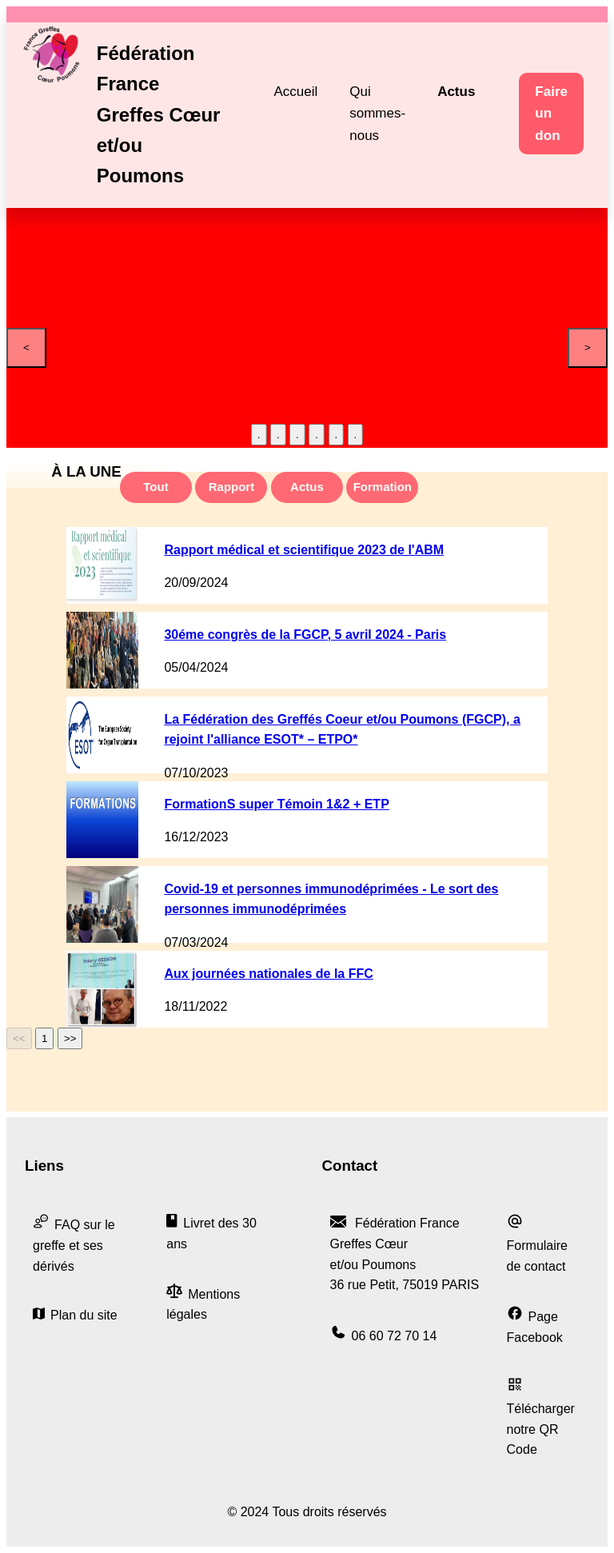
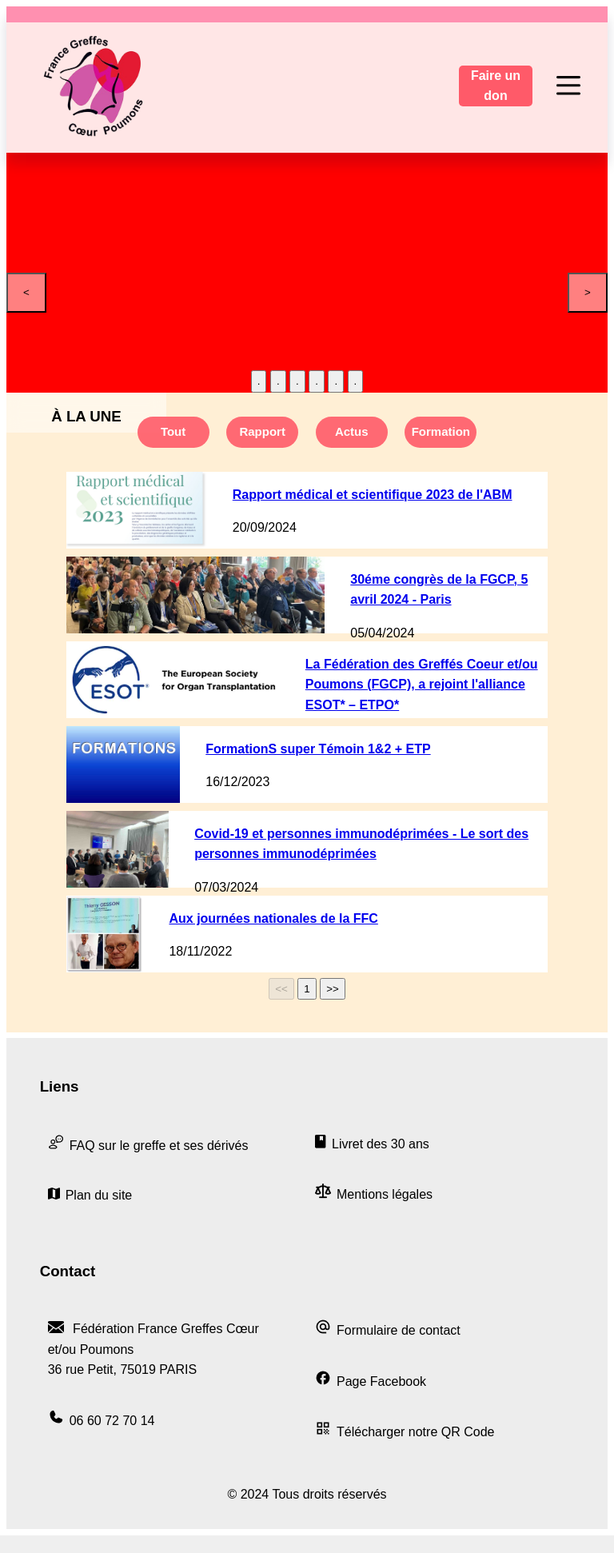
Before and after one commit to ZreY27/Refonte_FGCP_asso, a PHP site: page /actus.html in a window 768 px wide. Shown: the whole page at 80% size. After the commit the page ends 1920 px from the top, so only its background shows below. Run offline with PHP 8.4, Linux system fonts and the light colour scheme.

Commit message:
maj du responsive, corrections sur la page d'actus

```diff
--- a/SAE/accueil.html
+++ b/SAE/accueil.html
@@ -127,7 +127,7 @@
                 <div class="contact">
                     <h3>Contact</h3>
                     <div class="contactAll">
-                        <div class="conctact1">
+                        <div class="contact1">
                             <p id="adresse"><img src="img/footer/contact/adresse.png" alt="Adresse" class="image">
                                 Fédération France Greffes Cœur<br>et/ou Poumons<br>36 rue Petit, 75019 PARIS</p>
                             <p id="telephone"><img src="img/footer/contact/phone.png" alt="Numéro de téléphone" class="image">06 60 72 70 14</p>
--- a/SAE/actus.html
+++ b/SAE/actus.html
@@ -41,29 +41,28 @@
     </header>
 
     <main>
-
         <section id="aLaUne">
-
             <div id = "container">
-
-                <div id = "actus1" class = "actusALaUne">
+                <div id="carroussel">
+                    <div id = "actus1" class = "actusALaUne"></div>
+                    <div id = "actus2" class = "actusALaUne"></div>
+                    <div id = "actus3" class = "actusALaUne"></div>
+                    <div id = "actus4" class = "actusALaUne"></div>
+                    <div id = "actus5" class = "actusALaUne"></div>
+                    <div id = "actus6" class = "actusALaUne"></div>
                 </div>
 
-                <div id = "actus2" class = "actusALaUne">
+                <button type="button" id="btnPrev" class = "boutonALaUne" onclick=""> < </button>
+                <button type="button" id="btnNext" class = "boutonALaUne" onclick=""> > </button>
+
+                <div id = "navigALaUne">
+                    <button class = "pointNavig"> . </button>
+                    <button class = "pointNavig"> . </button>
+                    <button class = "pointNavig"> . </button>
+                    <button class = "pointNavig"> . </button>
+                    <button class = "pointNavig"> . </button>
+                    <button class = "pointNavig"> . </button>
                 </div>
-
-                <div id = "actus3" class = "actusALaUne">
-                </div>
-
-                <div id = "actus4" class = "actusALaUne">
-                </div>
-
-                <div id = "actus5" class = "actusALaUne">
-                </div>
-
-                <div id = "actus6" class = "actusALaUne">
-                </div>
-
             </div>
 
             <div id = "divALaUne">
@@ -71,58 +70,23 @@
                     À LA UNE
                 </h3>
             </div>
-
-            <button type="button" id="btnPrev" class = "boutonALaUne" onclick="">
-                <
-            </button>
-
-            <button type="button" id="btnNext" class = "boutonALaUne" onclick="">
-                >
-            </button>
-
-            <div id = "navigALaUne">
-
-                <button class = "pointNavig">
-                    .
-                </button>
-
-                <button class = "pointNavig">
-                    .
-                </button>
-
-                <button class = "pointNavig">
-                    .
-                </button>
-
-                <button class = "pointNavig">
-                    .
-                </button>
-
-                <button class = "pointNavig">
-                    .
-                </button>
-
-                <button class = "pointNavig">
-                    .
-                </button>
-
-            </div>
-
         </section>
 
         <div id="navigActu">
-
+            <div id="topNavigActu">
                 <div id="filtres">
                     <button type="button" class="filtre" onclick="afficherArticles('all')">Tout</button>
                     <button type="button" class="filtre" onclick="afficherArticles('rapport')">Rapport</button>
                     <button type="button" class="filtre" onclick="afficherArticles('actus')">Actus</button>
                     <button type="button" class="filtre" onclick="afficherArticles('formation')">Formation</button>
                 </div>
+            </div>
 
+            <div id="midNavigActu">
                 <!-- template des articles -->
                 <template id="article_vide">
                     <div class ="actus">
-                    <img class="imageActus">
+                        <img class="imageActus" alt="">
                         <div>
                             <a class="lienActus"> <p class="titreActus"></p> </a>
                             <p class="dateActus"></p>
@@ -133,14 +97,15 @@
                 <section id="listeArticles">
                     <!-- les articles apparaissent ici-->
                 </section>
+            </div>
 
-
+            <div id="bottomNavigActu">
                 <div id="navigPages">
                     <button type="button" id="arrowLeft" onclick="changerPage('prev')"> << </button>
                     <button type="button" id="currentPage"> 1 </button>
                     <button type="button" id="arrowRight" onclick="changerPage('next')"> >> </button>
                 </div>
-
+            </div>
         </div>
     </main>
 
@@ -174,7 +139,7 @@
                 <div class="contact">
                     <h3>Contact</h3>
                     <div class="contactAll">
-                        <div class="conctact1">
+                        <div class="contact1">
                             <p id="adresse"><img src="img/footer/contact/adresse.png" alt="Adresse" class="image">
                                 Fédération France Greffes Cœur<br>et/ou Poumons<br>36 rue Petit, 75019 PARIS</p>
                             <p id="telephone"><img src="img/footer/contact/phone.png" alt="Numéro de téléphone" class="image">06 60 72 70 14</p>
--- a/SAE/don.html
+++ b/SAE/don.html
@@ -125,7 +125,7 @@
                 <div class="contact">
                     <h3>Contact</h3>
                     <div class="contactAll">
-                        <div class="conctact1">
+                        <div class="contact1">
                             <p id="adresse"><img src="img/footer/contact/adresse.png" alt="Adresse" class="image">
                                 Fédération France Greffes Cœur<br>et/ou Poumons<br>36 rue Petit, 75019 PARIS</p>
                             <p id="telephone"><img src="img/footer/contact/phone.png" alt="Numéro de téléphone" class="image">06 60 72 70 14</p>
--- a/SAE/presentation.html
+++ b/SAE/presentation.html
@@ -206,7 +206,7 @@
                 <div class="contact">
                     <h3>Contact</h3>
                     <div class="contactAll">
-                        <div class="conctact1">
+                        <div class="contact1">
                             <p id="adresse"><img src="img/footer/contact/adresse.png" alt="Adresse" class="image">
                                 Fédération France Greffes Cœur<br>et/ou Poumons<br>36 rue Petit, 75019 PARIS</p>
                             <p id="telephone"><img src="img/footer/contact/phone.png" alt="Numéro de téléphone" class="image">06 60 72 70 14</p>
--- a/SAE/style/accueil.css
+++ b/SAE/style/accueil.css
@@ -105,7 +105,7 @@
 /*fin design ruban vert*/
 
 /*------------------------------- Ecran de taille moyenne (tablette) --------------------------------------*/
-@media all and (min-width: 600px) and (max-width: 768px){
+@media all and (min-width: 600px) and (max-width: 800px){
     /*-------- "Pourquoi donner" --------*/
     .zoneText{
         padding: 10px;
--- a/SAE/style/actus.css
+++ b/SAE/style/actus.css
@@ -51,6 +51,11 @@
     text-align: center;
 }
 
+#container{
+    display: flex;
+    justify-content: center;
+    align-items: flex-end;
+}
 .boutonALaUne {
     backdrop-filter: blur(10px);
     background: rgba(255,255,255,0.5);
@@ -70,32 +75,27 @@
 
 }
 
-#navigALaUne {
-    position: absolute;
-    top: 90%;
-    left: 50%;
-    transform: translateX(-50%);
-}
-
 #navigActu {
     background-color: papayawhip;
     height: 800px ;
 
 }
 
+#topNavigActu{
+    display: flex;
+    justify-content: center;
+}
+
 #filtres {
-
     margin-top: 30px;
     margin-bottom: 30px;
     width : 468px;
-    position: relative;
     left: 50%;
-    transform: translateX(-50%);
-
+    display: flex;
+    justify-content: space-evenly;
 }
 
 .filtre{
-
     background-color: var(--couleur_don);
     color: white;
     border: none;
@@ -105,6 +105,7 @@
     padding: .5em;
     font-weight: bold;
     opacity: .9;
+    cursor: pointer;
 }
 
 .filtre:hover, .boutonALaUne:hover{
@@ -114,6 +115,9 @@
     opacity: 1.3;
 }
 
+#midNavigActu{
+    margin-bottom: 1%;
+}
 #listeArticles {
     display: flex;
     flex-direction: column;
@@ -130,7 +134,6 @@
 .imageActus {
     height: inherit;
     width: auto;
-    max-width: 15%;
 }
 
 .titreActus {
@@ -142,11 +145,11 @@
     margin-left: 2em;
 }
 
-#navigPages {
-    position: relative;
-    left: 50%;
-    transform: translateX(-50%);
+#bottomNavigActu{
+    display: flex;
+    justify-content: center;
 }
+
 
 /* Footer */
 
--- a/SAE/style/don.css
+++ b/SAE/style/don.css
@@ -214,7 +214,7 @@
 }
 
 /*------------------------------- Ecran de taille moyenne (tablette) --------------------------------------*/
-@media all and (min-width: 600px) and (max-width: 768px){
+@media all and (min-width: 600px) and (max-width: 800px){
     .titre{ /* "Comment faire un don" */
         width:50%;
         margin-top: 20%;
--- a/SAE/style/presentation.css
+++ b/SAE/style/presentation.css
@@ -164,7 +164,7 @@
 
 
 /*------------------------------- Ecran de taille moyenne (tablette) --------------------------------------*/
-@media all and (min-width: 600px) and (max-width: 768px){
+@media all and (min-width: 600px) and (max-width: 800px){
     header{
         margin-bottom: 10%;
     }
--- a/SAE/style/style.css
+++ b/SAE/style/style.css
@@ -87,6 +87,7 @@
     border-radius: 10px;
     margin-left: 35px;
     margin-right: 30px;
+    text-align: center;
 }
 
 .don a{
@@ -219,8 +220,172 @@
 
 /* ------------ FIN Footer ---------------*/
 
+/*------------------------------- PC avec un petit écran --------------------------------------*/
+@media all and (min-width: 768px) and (max-width: 992px){
+    header{
+        margin-bottom: 7%;
+    }
 
+    header ul{
+        display: flex;
+        justify-content: center;
+    }
 
+    .menuVersionMobile{
+        border-color: black;
+    }
+
+    nav{
+        display: none;
+    }
+
+    #navMobile{
+        display: flex;
+        align-items: center;
+        margin-right : 4%;
+    }
+
+    #navVersionMobile {
+        max-height: 0;
+        overflow: hidden;
+        transition: max-height 0.5s ease-out;
+    }
+
+    #navVersionMobile.active {
+        display: inline;
+    }
+
+    #navVersionMobile li {
+        margin: 2%;
+    }
+
+    .don {
+        border-radius: 5px;
+        width: 100%;
+        text-align: center;
+    }
+
+    #logoNom {
+        display: flex;
+        align-items: center;
+        justify-content: space-between;
+        width: 100%;
+    }
+
+    #menuMobile {
+        display: flex;
+        align-items: center;
+        width: auto;
+        height: 3%;
+        margin-left: auto;
+        margin-right: 2%;
+        cursor : pointer;
+    }
+
+    #logo{
+        height: auto;
+        width: 18%;
+        margin: 1%;
+    }
+    /* ----------- Footer ------------- */
+
+    .top_footer {
+        flex-direction: column;
+        align-items: center;
+    }
+
+    .liens, .contact {
+        width: 90%;
+    }
+
+    /* ----------- FIN Footer ------------- */
+}
+
+/*------------------------------- Ecran de taille moyenne (tablette) --------------------------------------*/
+@media all and (min-width: 600px) and (max-width: 800px){
+    header{
+        padding-bottom: 0.5%;
+    }
+
+    header ul{
+        display: block;
+    }
+
+    .menuVersionMobile{
+        border-color: black;
+    }
+    /* ----------- Barre de navigation ------------- */
+    nav{
+        display: none;
+    }
+
+    #navMobile{
+        display: flex;
+        align-items: center;
+        margin-right : 4%;
+    }
+
+    #navVersionMobile {
+        max-height: 0;
+        overflow: hidden;
+        transition: max-height 0.5s ease-out;
+    }
+
+    #navVersionMobile.active {
+        display: block;
+    }
+
+    #navVersionMobile li {
+        margin: 2%;
+    }
+
+    .don {
+        border-radius: 5px;
+        width: 100%;
+        text-align: center;
+    }
+
+    #logoNom {
+        display: flex;
+        align-items: center;
+        justify-content: space-between;
+        width: 100%;
+    }
+
+    #menuMobile {
+        display: flex;
+        align-items: center;
+        width: auto;
+        height: 3%;
+        margin-left: auto;
+        margin-right: 2%;
+        cursor : pointer;
+    }
+
+    #nom{
+        display: none;
+    }
+    #logo{
+        height: auto;
+        width: 25%;
+        margin: 2%;
+    }
+
+    /* ----------- FIN Barre de navigation ------------- */
+
+    /* ----------- Footer ------------- */
+
+    .top_footer {
+        flex-direction: column;
+        align-items: center;
+    }
+
+    .liens, .contact {
+        width: 90%;
+    }
+
+    /* ----------- FIN Footer ------------- */
+}
 
 /*--------------------------------- Version mobile -------------------------------------------------*/
 @media only screen and (max-width: 680px) {
```
Also changed, not shown: SAE/img/mobile/menu.png (added). Lines whose indentation alone changed are shown as unchanged.
